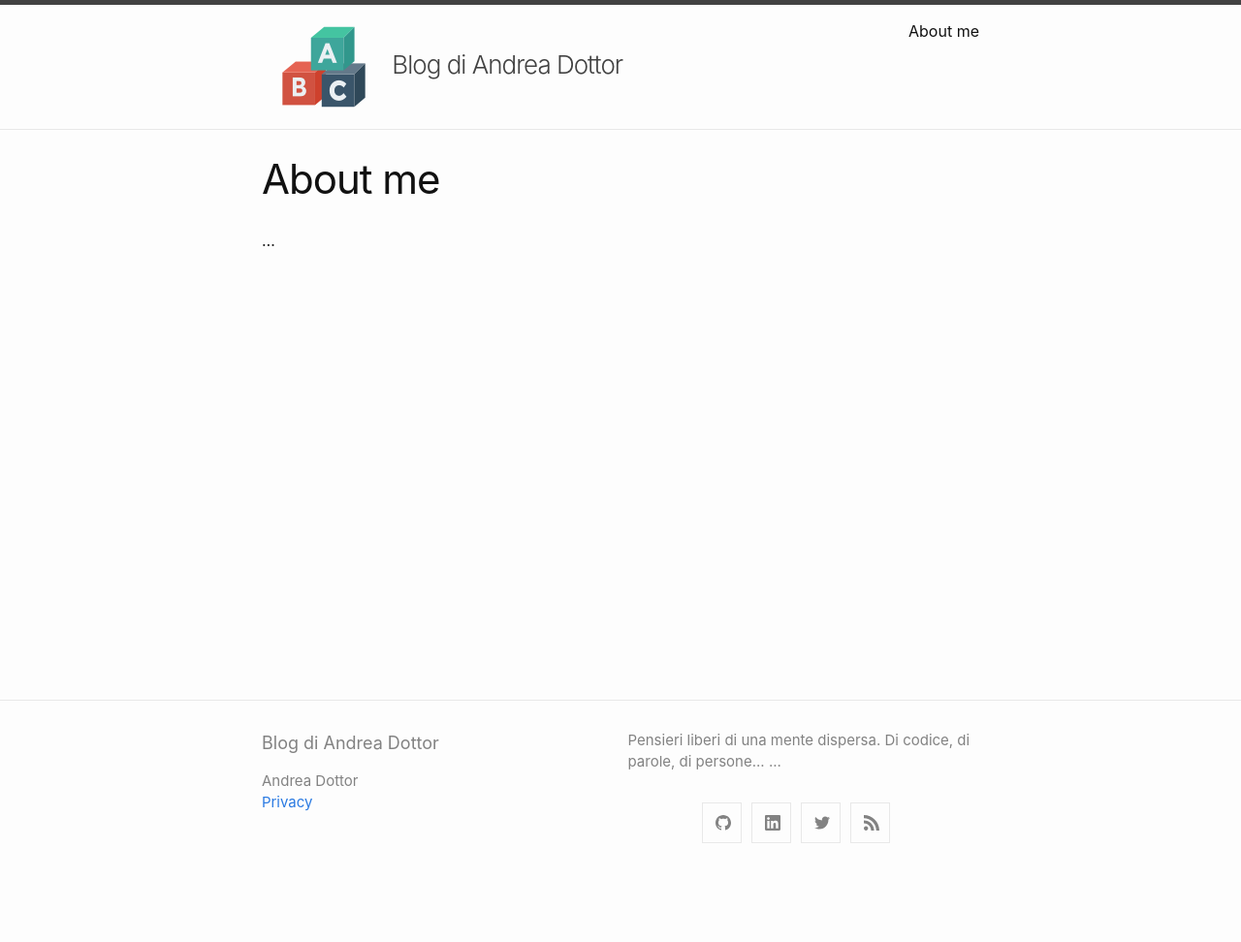
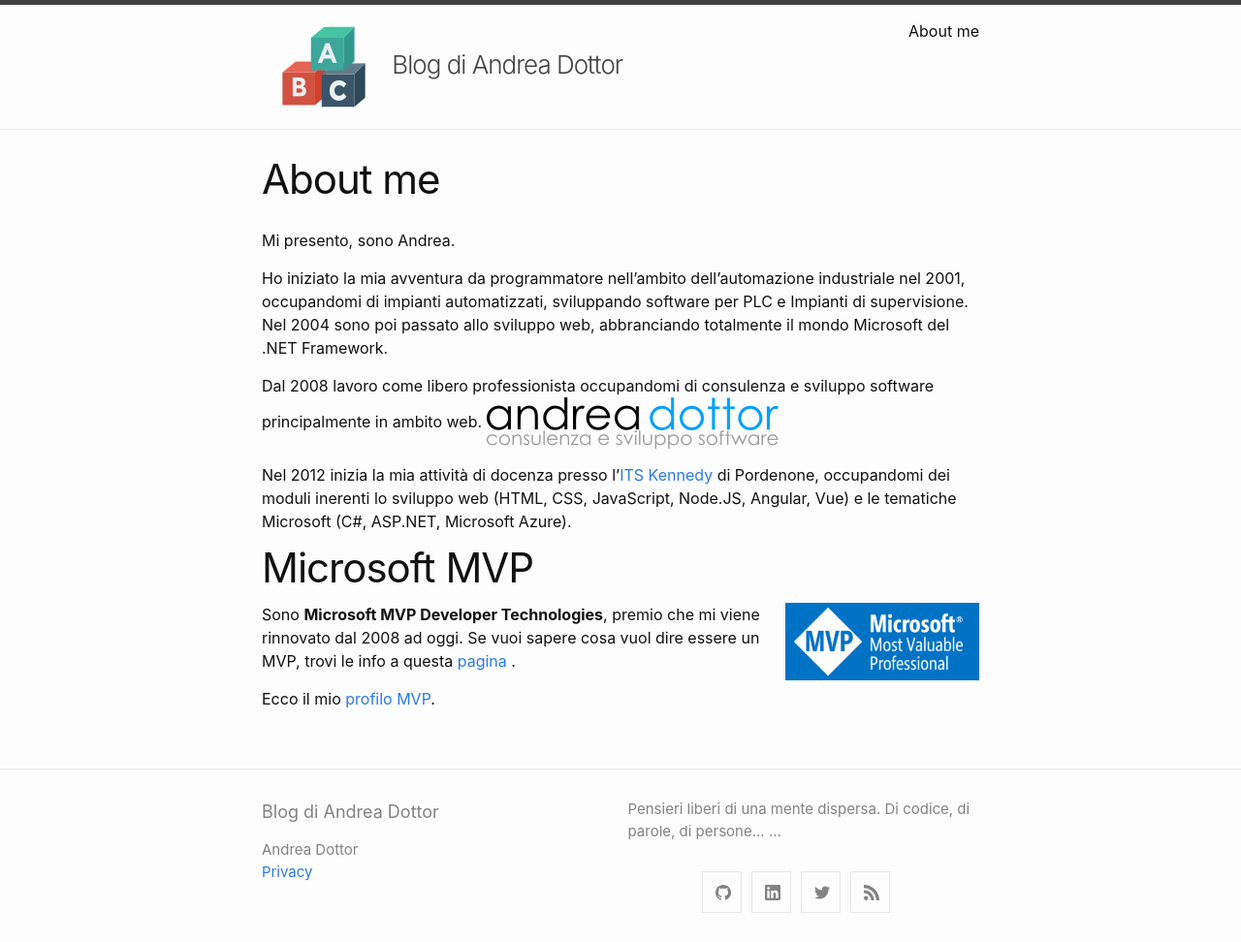
Before and after one commit to andreadottor/abc.dottor.net, a Jekyll site: the page built from about.md, in a window 1280 px wide. Shown: the whole page at 97% size. Built offline with Jekyll 4.4.1, drawn with Linux system fonts in a browser that asks for light colours; before the commit the page ends 900 px from its top, so only the background shows below that.

Commit message:
about.md

```diff
--- a/about.md
+++ b/about.md
@@ -4,4 +4,20 @@ title: About me
 permalink: /about/
 ---
 
-...
+Mi presento, sono Andrea.
+
+Ho iniziato la mia avventura da programmatore nell'ambito dell'automazione industriale nel 2001, occupandomi di impianti automatizzati, sviluppando software per PLC e Impianti di supervisione. Nel 2004 sono poi passato allo sviluppo web, abbranciando totalmente il mondo Microsoft del .NET Framework.
+
+Dal 2008 lavoro come libero professionista occupandomi di consulenza e sviluppo software principalmente in ambito web.
+![Andrea Dottor - sviluppo e consulenza software](/images/logo_dottornet.png)
+
+Nel 2012 inizia la mia attività di docenza presso l'[ITS Kennedy](https://www.tecnicosuperiorekennedy.it/) di Pordenone, occupandomi dei moduli inerenti lo sviluppo web (HTML, CSS, JavaScript, Node.JS, Angular, Vue) e le tematiche Microsoft (C#, ASP.NET, Microsoft Azure).
+
+# Microsoft MVP
+
+<img style="float: right;" src="/images/logo_mvp.png" title="Microsoft MVP" />
+Sono **Microsoft MVP Developer Technologies**, premio che mi viene rinnovato dal 2008 ad oggi.
+Se vuoi sapere cosa vuol dire essere un MVP, trovi le info a questa
+[pagina](https://mvp.microsoft.com/it-it/Overview) .
+
+Ecco il mio [profilo MVP](https://mvp.microsoft.com/it-it/PublicProfile/4021952).
```
Also changed, not shown: images/logo_dottornet.png (added), images/logo_mvp.png (added).
